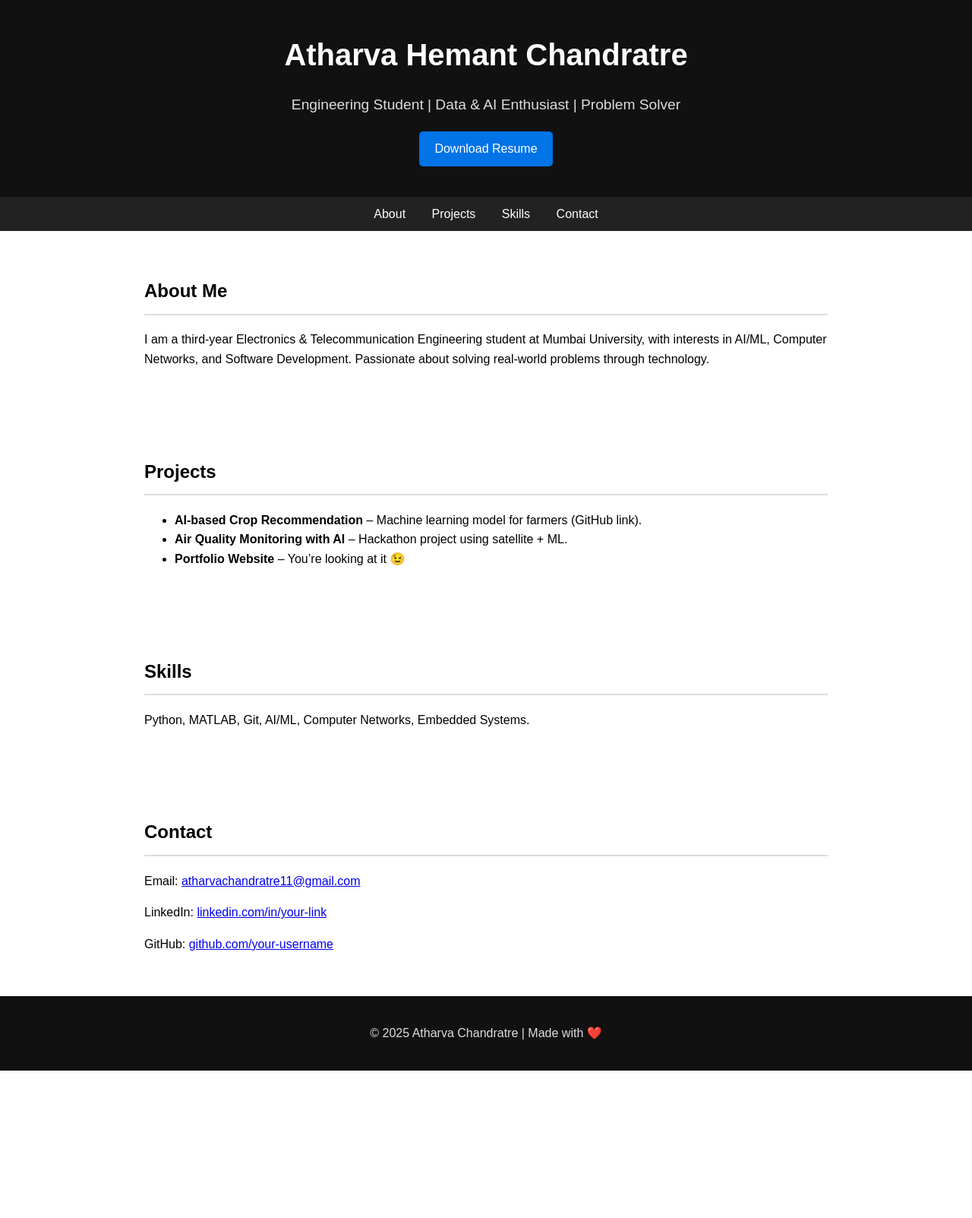
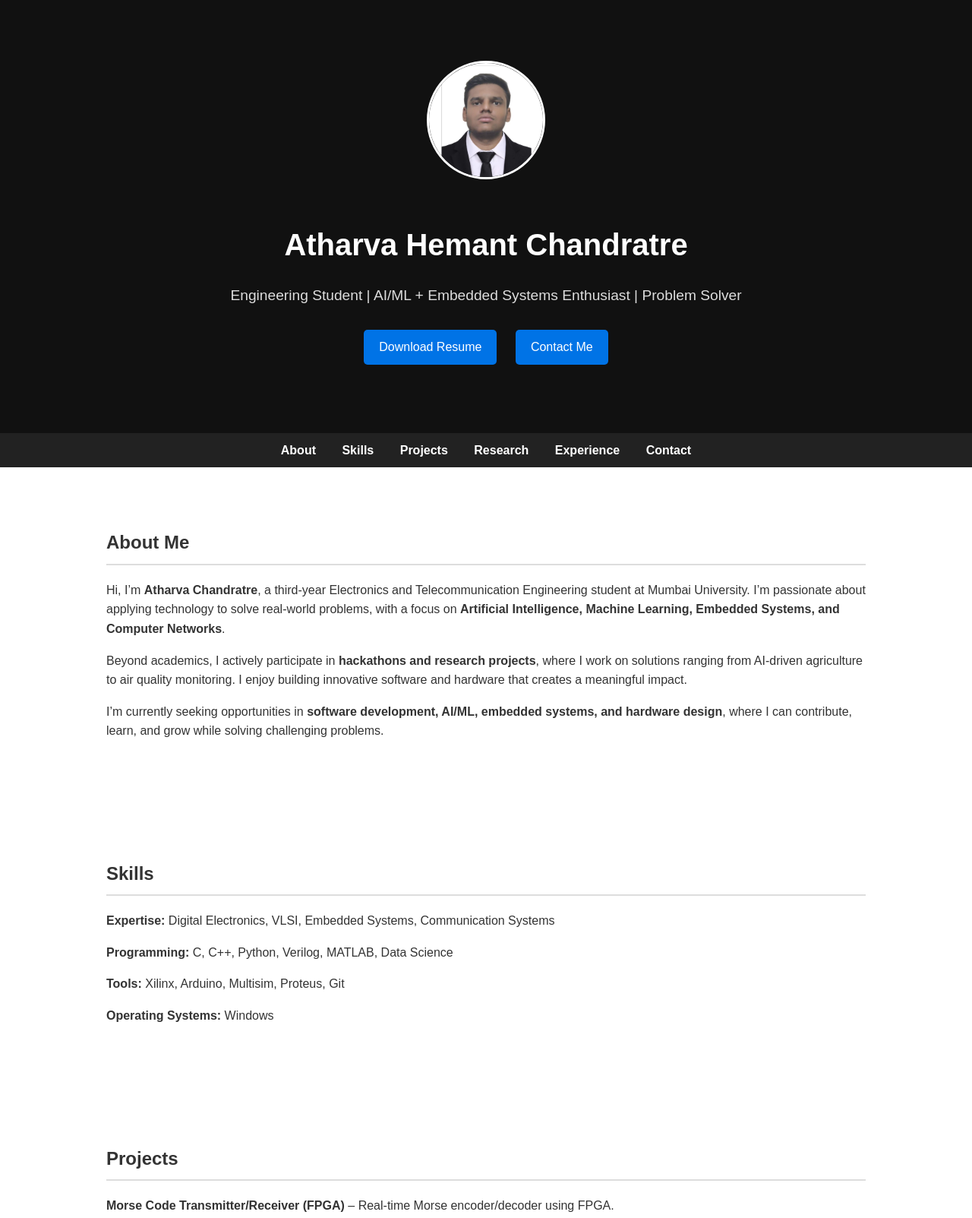
Before and after one commit to 9tharva/portfolio, a plain HTML site: page index.html in a window 1280 px wide. Shown: the top 1603 px of the page at 76% size. Before the commit the page ends 1409 px from the top, so only its background shows below. Drawn offline with Linux system fonts and the light colour scheme.

Commit message:
Add files via upload

```diff
--- a/index.html
+++ b/index.html
@@ -1,64 +1,160 @@
 <!DOCTYPE html>
 <html lang="en">
 <head>
-  <meta charset="UTF-8">
-  <meta name="viewport" content="width=device-width, initial-scale=1.0">
+  <meta charset="UTF-8" />
+  <meta name="viewport" content="width=device-width, initial-scale=1.0"/>
   <title>Atharva Chandratre | Portfolio</title>
+  <!-- Font Awesome for icons -->
+  <link rel="stylesheet" href="https://cdnjs.cloudflare.com/ajax/libs/font-awesome/6.5.0/css/all.min.css"/>
   <style>
-    body { font-family: Arial, sans-serif; margin: 0; padding: 0; line-height: 1.6; }
-    header { background: #111; color: #fff; padding: 40px 20px; text-align: center; }
-    header h1 { margin: 0; font-size: 2.5em; }
-    header p { font-size: 1.2em; color: #ddd; }
-    nav { background: #222; padding: 10px; text-align: center; }
-    nav a { color: #fff; margin: 0 15px; text-decoration: none; }
-    section { padding: 40px 20px; max-width: 900px; margin: auto; }
-    h2 { border-bottom: 2px solid #ddd; padding-bottom: 10px; }
-    .btn { display: inline-block; padding: 10px 20px; background: #0073e6; color: #fff; text-decoration: none; border-radius: 5px; }
-    footer { background: #111; color: #ddd; text-align: center; padding: 20px; }
+    /* --- Global Styles --- */
+    body { margin: 0; font-family: Arial, sans-serif; line-height: 1.6; color: #333; scroll-behavior: smooth; }
+    h2 { border-bottom: 2px solid #ddd; padding-bottom: 8px; margin-bottom: 20px; }
+    section { padding: 60px 20px; max-width: 1000px; margin: auto; }
+    a { text-decoration: none; color: inherit; }
+    ul { list-style: none; padding: 0; }
+    li { margin: 10px 0; }
+
+    /* --- Header / Hero --- */
+    header { background: #111; color: #fff; text-align: center; padding: 80px 20px; }
+    header h1 { font-size: 2.5em; margin-bottom: 10px; }
+    header p { font-size: 1.2em; color: #ddd; margin-bottom: 20px; }
+    .btn { display: inline-block; padding: 10px 20px; margin: 10px; background: #0073e6; color: #fff; border-radius: 5px; }
+
+    /* --- Navbar --- */
+    nav { position: sticky; top: 0; background: #222; padding: 10px; text-align: center; z-index: 100; }
+    nav a { color: #fff; margin: 0 15px; font-weight: bold; }
+    nav a:hover { color: #0073e6; }
+
+    /* Profile Picture */
+    .profile-pic {
+    width: 150px;
+    height: 150px;
+    border-radius: 50%;   /* makes it circular */
+    border: 3px solid #fff;
+    margin-bottom: 20px;
+    object-fit: cover;    /* keeps face centered */
+    }
+
+    /* --- Contact Icons --- */
+    .contact-icons { display: flex; justify-content: center; gap: 30px; margin-top: 20px; }
+    .contact-icons a { font-size: 2em; color: #000; transition: color 0.3s; }
+    .contact-icons a:hover { color: #555; }
+
+    /* --- Footer --- */
+    footer { background: #111; color: #ddd; text-align: center; padding: 20px; margin-top: 40px; }
   </style>
 </head>
 <body>
-  <header>
+
+  <!-- Hero Section -->
+  <header id="home">
+    <img src="profile.png" alt="Atharva Chandratre" class="profile-pic">
     <h1>Atharva Hemant Chandratre</h1>
-    <p>Engineering Student | Data & AI Enthusiast | Problem Solver</p>
-    <a href="resume.pdf" class="btn">Download Resume</a>
+    <p>Engineering Student | AI/ML + Embedded Systems Enthusiast | Problem Solver</p>
+    <a href="resume.pdf" class="btn" target="_blank">Download Resume</a>
+    <a href="#contact" class="btn">Contact Me</a>
   </header>
 
+  <!-- Navigation -->
   <nav>
     <a href="#about">About</a>
+    <a href="#skills">Skills</a>
     <a href="#projects">Projects</a>
-    <a href="#skills">Skills</a>
+    <a href="#research">Research</a>
+    <a href="#experience">Experience</a>
     <a href="#contact">Contact</a>
   </nav>
 
+  <!-- About -->
   <section id="about">
     <h2>About Me</h2>
-    <p>I am a third-year Electronics & Telecommunication Engineering student at Mumbai University, with interests in AI/ML, Computer Networks, and Software Development. Passionate about solving real-world problems through technology.</p>
+    <p>
+      Hi, I’m <strong>Atharva Chandratre</strong>, a third-year Electronics and Telecommunication
+      Engineering student at Mumbai University. I’m passionate about applying
+      technology to solve real-world problems, with a focus on
+      <strong>Artificial Intelligence, Machine Learning, Embedded Systems, and Computer Networks</strong>.
+    </p>
+    <p>
+      Beyond academics, I actively participate in <strong>hackathons and research projects</strong>,
+      where I work on solutions ranging from AI-driven agriculture to air quality monitoring.
+      I enjoy building innovative software and hardware that creates a meaningful impact.
+    </p>
+    <p>
+      I’m currently seeking opportunities in <strong>software development, AI/ML, embedded systems, and hardware design</strong>,
+      where I can contribute, learn, and grow while solving challenging problems.
+    </p>
   </section>
 
+  <!-- Skills -->
+  <section id="skills">
+    <h2>Skills</h2>
+    <p><strong>Expertise:</strong> Digital Electronics, VLSI, Embedded Systems, Communication Systems</p>
+    <p><strong>Programming:</strong> C, C++, Python, Verilog, MATLAB, Data Science</p>
+    <p><strong>Tools:</strong> Xilinx, Arduino, Multisim, Proteus, Git</p>
+    <p><strong>Operating Systems:</strong> Windows</p>
+  </section>
+
+  <!-- Projects -->
   <section id="projects">
     <h2>Projects</h2>
     <ul>
-      <li><strong>AI-based Crop Recommendation</strong> – Machine learning model for farmers (GitHub link).</li>
-      <li><strong>Air Quality Monitoring with AI</strong> – Hackathon project using satellite + ML.</li>
-      <li><strong>Portfolio Website</strong> – You’re looking at it 😉</li>
+      <li><strong>Morse Code Transmitter/Receiver (FPGA)</strong> – Real-time Morse encoder/decoder using FPGA.</li>
+      <li><strong>Radar System (Arduino)</strong> – Ultrasonic-based radar with visualization interface.</li>
+      <li><strong>ESP32 Surveillance Vehicle</strong> – Remote-controlled with live video streaming.</li>
+      <li><strong>AI-based Crop Recommendation</strong> – ML model for farmers (Hackathon project).</li>
+      <li><strong>AI-driven Air Quality Monitoring</strong> – Satellite + ML approach (Hackathon project).</li>
     </ul>
   </section>
 
-  <section id="skills">
-    <h2>Skills</h2>
-    <p>Python, MATLAB, Git, AI/ML, Computer Networks, Embedded Systems.</p>
+  <!-- Research -->
+  <section id="research">
+    <h2>Research & Papers</h2>
+    <p><strong>Paper:</strong> Technologies Used to Maintain Human Health in Space Research and Exploration Programs</p>
+    <p><strong>Conference:</strong> ICTEAH 2025 – K. J. Somaiya School of Engineering</p>
   </section>
 
+  <!-- Experience -->
+  <section id="experience">
+    <h2>Experience & Volunteering</h2>
+    <h3>Internships</h3>
+    <ul>
+      <li><strong>Technohacks EduTech (Feb 2024):</strong> Built responsive web pages with HTML/CSS/JS; learned Git + hosting.</li>
+      <li><strong>Western Railways (Jan 2025):</strong> Hands-on with SG & LSG coach systems, electrical maintenance, circuits.</li>
+      <li><strong>Prodigy infotech (July 2025):</strong> Applied data analysis, visualization, and ML techniques to extract insights and build predictive models.</li>
+    </ul>
+    <h3>Certifications</h3>
+    <ul>
+      <li>Cisco CCNA Lab Options</li>
+      <li>C Training Certificate</li>
+      <li>C++ Training Certificate</li>
+      <li>Full-Stack Web Development</li>
+      <li>Python Programming Masterclass</li>
+    </ul>
+    <h3>Leadership & Volunteering</h3>
+    <ul>
+      <li>Member – I & E Cell</li>
+      <li>Organizer – TechFest 2023, 2024</li>
+      <li>NSS Volunteer – Cleanups, school visits, plantations</li>
+      <li>Member – Ahimsa NGO (Malegaon)</li>
+    </ul>
+  </section>
+
+  <!-- Contact -->
   <section id="contact">
     <h2>Contact</h2>
-    <p>Email: <a href="mailto:atharvachandratre11@gmail.com">atharvachandratre11@gmail.com</a></p>
-    <p>LinkedIn: <a href="https://www.linkedin.com/in/atharva-chandratre-860632263/">linkedin.com/in/your-link</a></p>
-    <p>GitHub: <a href="https://github.com/your-9tharva">github.com/your-username</a></p>
+    <div class="contact-icons">
+      <a href="mailto:atharvachandratre11@gmail.com" target="_blank"><i class="fas fa-envelope"></i></a>
+      <a href="https://www.linkedin.com/in/atharva-chandratre-860632263/" target="_blank"><i class="fab fa-linkedin"></i></a>
+      <a href="https://github.com/your-username" target="_blank"><i class="fab fa-github"></i></a>
+      <a href="tel:+919322183924"><i class="fas fa-phone"></i></a>
+    </div>
   </section>
 
+  <!-- Footer -->
   <footer>
-    <p>© 2025 Atharva Chandratre | Made with ❤️</p>
+    <p>© 2025 Atharva Chandratre</p>
   </footer>
+
 </body>
 </html>
```
Also changed, not shown: profile.png (added), 1 other file.
